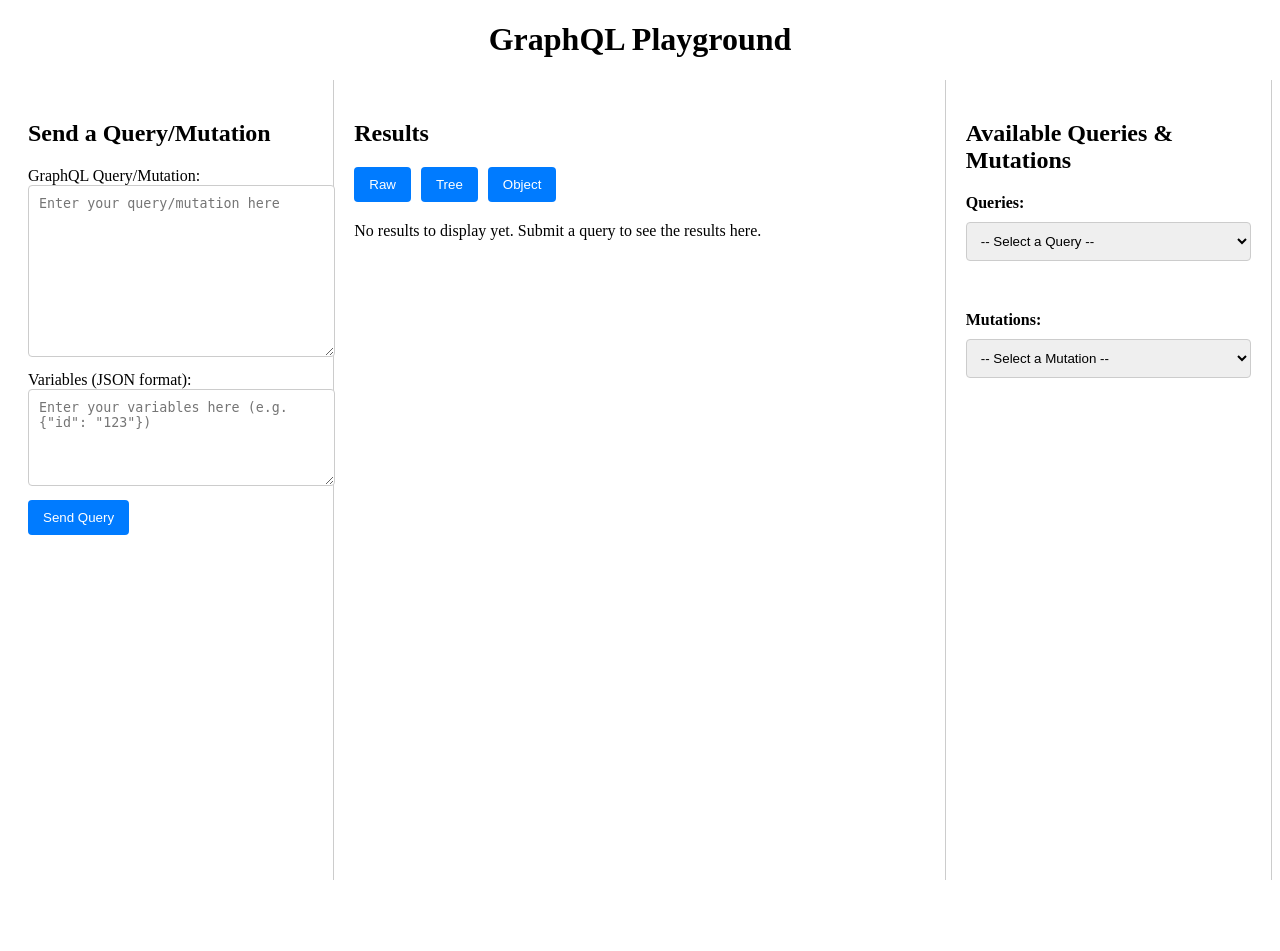
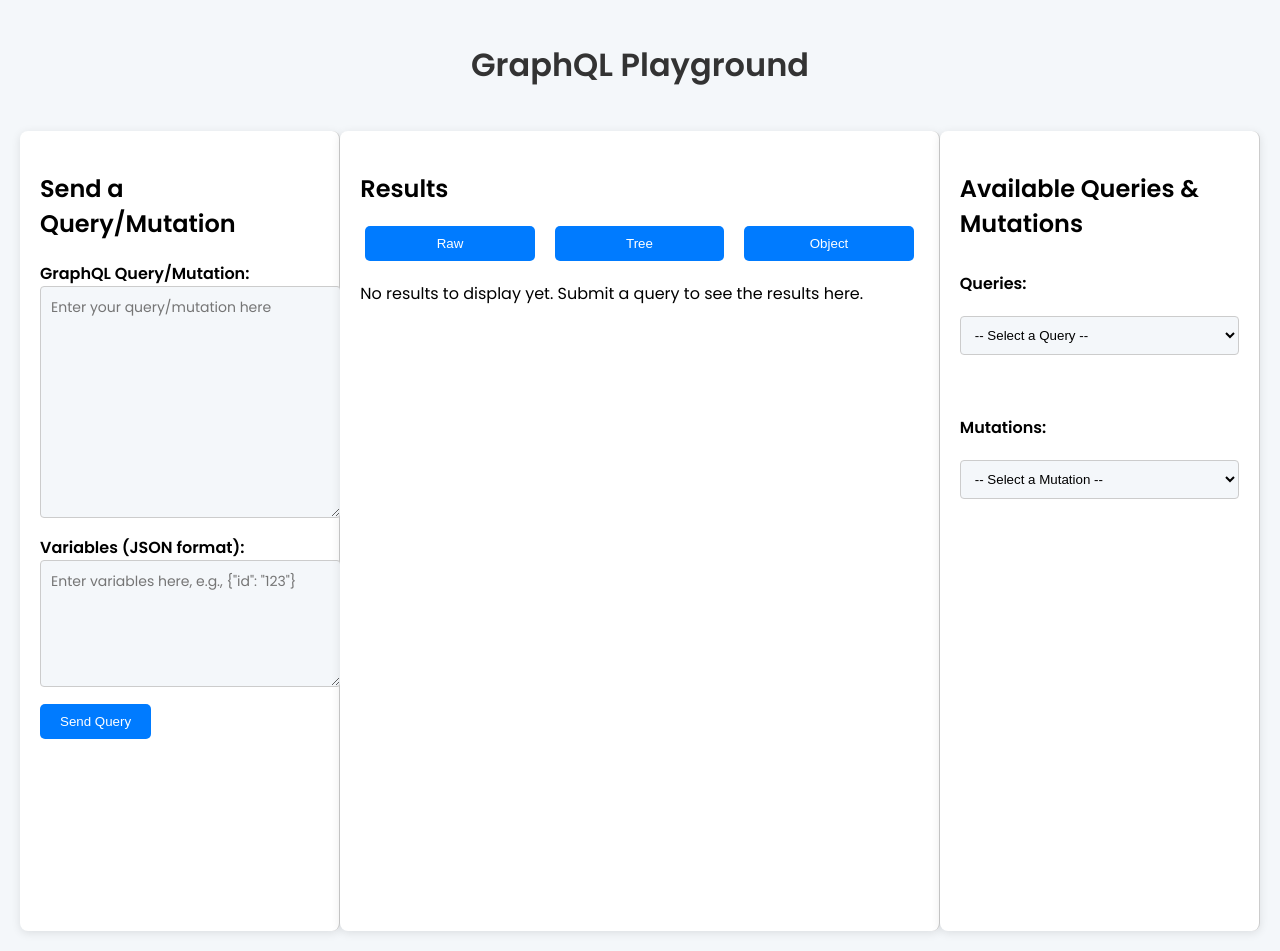
Before and after one commit to hiran1020/ServerQL, a Flask app: template templates/dashboard.html in a window 1280 px wide. Before the commit the page ends 880 px from the top, so only its background shows below. Run offline with Flask 3, Linux system fonts and the light colour scheme; the template is opened without the code that fills it, so the values that code supplies are empty; some libraries are stand-ins or nearby versions.

Commit message:
main: add dashboard logic

```diff
--- /dev/null
+++ b/requirements.txt
@@ -0,0 +1,4 @@
+Flask==2.3.3
+requests==2.31.0
+gql==3.4.0
+graphql-core==3.2.3
--- a/static/styles.css
+++ b/static/styles.css
@@ -106,3 +106,223 @@ pre {
 h2 {
     margin-bottom: 20px;
 }
+
+
+
+
+.container {
+    display: flex;
+    justify-content: space-between;
+    height: 100vh;
+}
+
+.left-section, .middle-section, .right-section {
+    padding: 20px;
+    border-right: 1px solid #ccc;
+}
+
+.left-section {
+    flex: 1;
+}
+
+.middle-section {
+    flex: 2;
+    overflow-y: auto;
+    border-right: 1px solid #ccc;
+}
+
+.right-section {
+    flex: 1;
+    display: flex;
+    flex-direction: column;
+    align-items: flex-end;
+}
+
+.form-container {
+    display: flex;
+    flex-direction: column;
+}
+
+.form-container textarea, input {
+    width: 100%;
+    margin-bottom: 10px;
+    padding: 10px;
+    border-radius: 4px;
+    border: 1px solid #ccc;
+}
+
+.dropdown-section {
+    margin-bottom: 30px;
+    width: 100%;
+}
+
+.dropdown-section label {
+    font-weight: bold;
+    margin-bottom: 10px;
+    display: block;
+}
+
+.dropdown-section select {
+    width: 100%;
+    padding: 10px;
+    margin-bottom: 20px;
+    border-radius: 4px;
+    border: 1px solid #ccc;
+}
+
+button {
+    padding: 10px 15px;
+    background-color: #007BFF;
+    color: white;
+    border: none;
+    border-radius: 4px;
+    cursor: pointer;
+}
+
+pre {
+    background-color: #f4f4f4;
+    padding: 15px;
+    border-radius: 4px;
+    overflow-x: auto;
+}
+
+h2 {
+    margin-bottom: 20px;
+}
+
+.result-view-options {
+    display: flex;
+    gap: 10px;
+    margin-bottom: 20px;
+}
+
+.result-view-options button {
+    padding: 10px 15px;
+    background-color: #007BFF;
+    color: white;
+    border: none;
+    border-radius: 4px;
+    cursor: pointer;
+}
+
+
+body {
+    font-family: 'Poppins', sans-serif;
+    background-color: #f4f7fa;
+    margin: 0;
+    padding: 0;
+}
+
+h1 {
+    text-align: center;
+    padding: 20px;
+    color: #333;
+}
+
+.container {
+    display: flex;
+    justify-content: space-between;
+    margin: 20px;
+}
+
+.left-section, .right-section {
+    width: 30%;
+    background-color: #fff;
+    border-radius: 8px;
+    padding: 20px;
+    box-shadow: 0 2px 10px rgba(0, 0, 0, 0.1);
+}
+
+.middle-section {
+    width: 35%;
+    background-color: #fff;
+    border-radius: 8px;
+    padding: 20px;
+    box-shadow: 0 2px 10px rgba(0, 0, 0, 0.1);
+}
+
+.form-container label, .dropdown-section label {
+    font-weight: 600;
+    margin-top: 10px;
+}
+
+textarea {
+    width: 100%;
+    margin-bottom: 10px;
+    padding: 10px;
+    border-radius: 5px;
+    border: 1px solid #ccc;
+    font-family: 'Poppins', sans-serif;
+    font-size: 14px;
+    background-color: #f4f7fa;
+}
+
+button {
+    padding: 10px 20px;
+    background-color: #007bff;
+    color: #fff;
+    border: none;
+    border-radius: 5px;
+    cursor: pointer;
+}
+
+button:hover {
+    background-color: #0056b3;
+}
+
+select {
+    width: 100%;
+    padding: 10px;
+    margin-top: 10px;
+    border-radius: 5px;
+    border: 1px solid #ccc;
+    background-color: #f4f7fa;
+}
+
+.result-view-options {
+    display: flex;
+    justify-content: space-between;
+    margin-top: 10px;
+}
+
+.result-view-options button {
+    flex: 1;
+    margin: 0 5px;
+    padding: 10px;
+    background-color: #007bff;
+    color: #fff;
+    border: none;
+    border-radius: 5px;
+    cursor: pointer;
+}
+
+.result-view-options button:hover {
+    background-color: #0056b3;
+}
+
+.loading-spinner {
+    text-align: center;
+    display: none;
+    margin-top: 20px;
+}
+
+.loading-spinner img {
+    width: 50px;
+    height: 50px;
+}
+
+/* Custom CSS for TreeView expand/collapse buttons */
+.json-toggle {
+    font-size: 18px;
+    color: #000;
+    cursor: pointer;
+    margin-right: 5px;
+}
+
+.json-toggle.plus {
+    color: green;
+}
+
+.json-toggle.minus {
+    color: red;
+}
--- a/templates/dashboard.html
+++ b/templates/dashboard.html
@@ -4,119 +4,28 @@
     <meta charset="UTF-8">
     <meta name="viewport" content="width=device-width, initial-scale=1.0">
     <title>GraphQL Playground</title>
-    <style>
-        .container {
-            display: flex;
-            justify-content: space-between;
-            height: 100vh;
-        }
-
-        .left-section, .middle-section, .right-section {
-            padding: 20px;
-            border-right: 1px solid #ccc;
-        }
-
-        .left-section {
-            flex: 1;
-        }
-
-        .middle-section {
-            flex: 2;
-            overflow-y: auto;
-            border-right: 1px solid #ccc;
-        }
-
-        .right-section {
-            flex: 1;
-            display: flex;
-            flex-direction: column;
-            align-items: flex-end;
-        }
-
-        .form-container {
-            display: flex;
-            flex-direction: column;
-        }
-
-        .form-container textarea, input {
-            width: 100%;
-            margin-bottom: 10px;
-            padding: 10px;
-            border-radius: 4px;
-            border: 1px solid #ccc;
-        }
-
-        .dropdown-section {
-            margin-bottom: 30px;
-            width: 100%;
-        }
-
-        .dropdown-section label {
-            font-weight: bold;
-            margin-bottom: 10px;
-            display: block;
-        }
-
-        .dropdown-section select {
-            width: 100%;
-            padding: 10px;
-            margin-bottom: 20px;
-            border-radius: 4px;
-            border: 1px solid #ccc;
-        }
-
-        button {
-            padding: 10px 15px;
-            background-color: #007BFF;
-            color: white;
-            border: none;
-            border-radius: 4px;
-            cursor: pointer;
-        }
-
-        pre {
-            background-color: #f4f4f4;
-            padding: 15px;
-            border-radius: 4px;
-            overflow-x: auto;
-        }
-
-        h2 {
-            margin-bottom: 20px;
-        }
-
-        .result-view-options {
-            display: flex;
-            gap: 10px;
-            margin-bottom: 20px;
-        }
-
-        .result-view-options button {
-            padding: 10px 15px;
-            background-color: #007BFF;
-            color: white;
-            border: none;
-            border-radius: 4px;
-            cursor: pointer;
-        }
-
-    </style>
+    <link rel="stylesheet" href="../static/styles.css" />
+    <!-- Include Google Fonts -->
+    <link href="https://fonts.googleapis.com/css2?family=Poppins:wght@400;600&display=swap" rel="stylesheet">
+    <!-- Include custom CSS -->
+     <link rel="stylesheet" href="../static/styles.css" />
 </head>
 <body>
-    <h1 style="text-align: center;">GraphQL Playground</h1>
+    <h1>GraphQL Playground</h1>
+
     <div class="container">
         <!-- Left Section: Form to Send Queries -->
         <div class="left-section">
             <h2>Send a Query/Mutation</h2>
             <div class="form-container">
-                <form action="/run-query" method="POST">
+                <form action="/run-query" method="POST" id="graphqlForm">
                     <label for="graphql_query">GraphQL Query/Mutation:</label>
                     <textarea id="graphql_query" name="graphql_query" rows="10" placeholder="Enter your query/mutation here"></textarea>
 
                     <label for="variables">Variables (JSON format):</label>
-                    <textarea id="variables" name="variables" rows="5" placeholder='Enter your variables here (e.g. {"id": "123"})'></textarea>
+                    <textarea id="variables" name="variables" rows="5" placeholder='Enter variables here, e.g., {"id": "123"}'></textarea>
 
-                    <button type="submit">Send Query</button>
+                    <button type="submit" onclick="saveLastQuery()">Send Query</button>
                 </form>
             </div>
         </div>
@@ -139,9 +48,14 @@
                 <p>No results to display yet. Submit a query to see the results here.</p>
                 {% endif %}
             </div>
+
+            <!-- Loading Spinner -->
+            <div class="loading-spinner" id="loadingSpinner">
+                <img src="spinner.gif" alt="Loading...">
+            </div>
         </div>
 
-        <!-- Right Section: Dropdowns for Queries and Mutations -->
+        <!-- Right Section: Queries/Mutations Dropdown -->
         <div class="right-section">
             <h2>Available Queries & Mutations</h2>
 
@@ -166,24 +80,12 @@
                     {% endfor %}
                 </select>
             </div>
-
         </div>
     </div>
 
+    <!-- JSON Viewer (JS) -->
     <script src="https://cdnjs.cloudflare.com/ajax/libs/jquery/3.6.0/jquery.min.js"></script>
-
-    <!-- JSON Viewer (JS) -->
     <script src="https://cdnjs.cloudflare.com/ajax/libs/jquery-jsonview/1.2.3/jquery.jsonview.min.js"></script>
-
-    <!-- JSON Viewer (CSS) -->
-    <link rel="stylesheet" href="https://cdnjs.cloudflare.com/ajax/libs/jquery-jsonview/1.2.3/jquery.jsonview.min.css" />
-
-    <div id="raw-result" style="display:none;">
-        <pre>{{ result|tojson if result is defined else '{}' }}</pre>
-    </div>
-
-    <div id="tree-view" style="display:none;"></div>
-    <div id="object-view" style="display:none;"></div>
 
     <script>
         function showRawView() {
@@ -202,7 +104,9 @@
 
         function showObjectView() {
             const jsonData = {{ result|tojson if result is defined else '{}' }};
-            $('#object-view').JSONView(jsonData, { collapsed: true });
+            document.getElementById('object-view').innerHTML = '';
+            const view = new JSONView(jsonData, { collapsed: true });
+            document.getElementById('object-view').appendChild(view.dom);
             document.getElementById('object-view').style.display = 'block';
             document.getElementById('raw-result').style.display = 'none';
             document.getElementById('tree-view').style.display = 'none';
@@ -211,6 +115,34 @@
         function updateQueryTextarea(selectedQuery) {
             document.getElementById('graphql_query').value = selectedQuery;
         }
+
+        // Save the last query to localStorage
+        function saveLastQuery() {
+            const query = document.getElementById('graphql_query').value;
+            const variables = document.getElementById('variables').value;
+            localStorage.setItem('lastQuery', query);
+            localStorage.setItem('lastVariables', variables);
+        }
+
+        // Retrieve the last query from localStorage
+        document.addEventListener("DOMContentLoaded", function() {
+            const lastQuery = localStorage.getItem('lastQuery');
+            const lastVariables = localStorage.getItem('lastVariables');
+            if (lastQuery) {
+                document.getElementById('graphql_query').value = lastQuery;
+            }
+            if (lastVariables) {
+                document.getElementById('variables').value = lastVariables;
+            }
+        });
+
+       // Customization for JSONView
+       $(document).ready(function() {
+            // Apply styles to the expand/collapse buttons in Tree/Object view
+            $(document).on('click', '.json-toggle', function() {
+                $(this).toggleClass('plus minus');
+            });
+        });
     </script>
 </body>
 </html>
--- a/templates/login.html
+++ b/templates/login.html
@@ -5,7 +5,7 @@
     <meta charset='utf-8'>
     <meta content='width=device-width, initial-scale=1.0' name='viewport'>
     <meta content='reload' name='turbolinks-visit-control'>
-    <title>Recurring Analyzer</title>
+    <title>GraphQl Playground</title>
     <link rel="stylesheet" media="all" href="https://d3747kuxu0kb0z.cloudfront.net/foundation/css/foundation.css" data-turbolinks-track="reload" />
     <link rel="stylesheet" media="all" href="https://d3747kuxu0kb0z.cloudfront.net/assetz/new/auth-41b6a7a411256eaa1303167c99bf205fbccf6789ada3908becaa651b3dac0a4e.css" data-turbolinks-track="reload" />
     <link rel="stylesheet" href="../static/styles.css" />
```
Also changed, not shown: static/script.js (+10 -1 lines).
